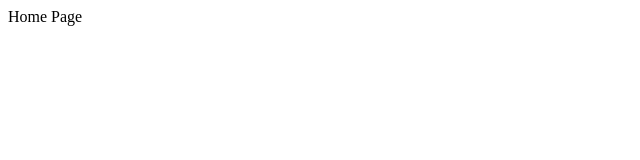
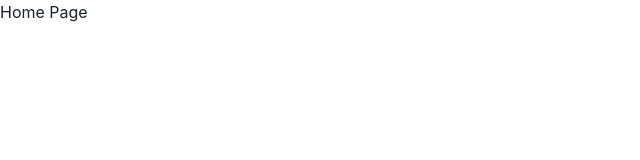
Before and after one commit to tealvin/practice-react-ec-site, a React (Create React App) app: page / in a window 1280 px wide. Shown: the top 160 px of the page, without its empty margins (0-640 px from the left). Built offline with nearby package versions, Linux system fonts and the light colour scheme.

Commit message:
install Chakra

```diff
--- a/package.json
+++ b/package.json
@@ -3,9 +3,13 @@
   "version": "0.1.0",
   "private": true,
   "dependencies": {
+    "@chakra-ui/react": "^2.4.9",
+    "@emotion/react": "^11.10.5",
+    "@emotion/styled": "^11.10.5",
     "@testing-library/jest-dom": "^5.16.5",
     "@testing-library/react": "^13.4.0",
     "@testing-library/user-event": "^13.5.0",
+    "framer-motion": "^8.5.5",
     "react": "^18.2.0",
     "react-dom": "^18.2.0",
     "react-scripts": "5.0.1",
--- a/src/App.js
+++ b/src/App.js
@@ -1,7 +1,13 @@
+import { ChakraProvider } from "@chakra-ui/react";
+
 import HomePage from "./pages/HomePage";
 
 function App() {
-  return <HomePage />;
+  return (
+    <ChakraProvider>
+      <HomePage />
+    </ChakraProvider>
+  );
 }
 
 export default App;
```
Also changed, not shown: 1 other file (tests, documents, lock files or other folders).
